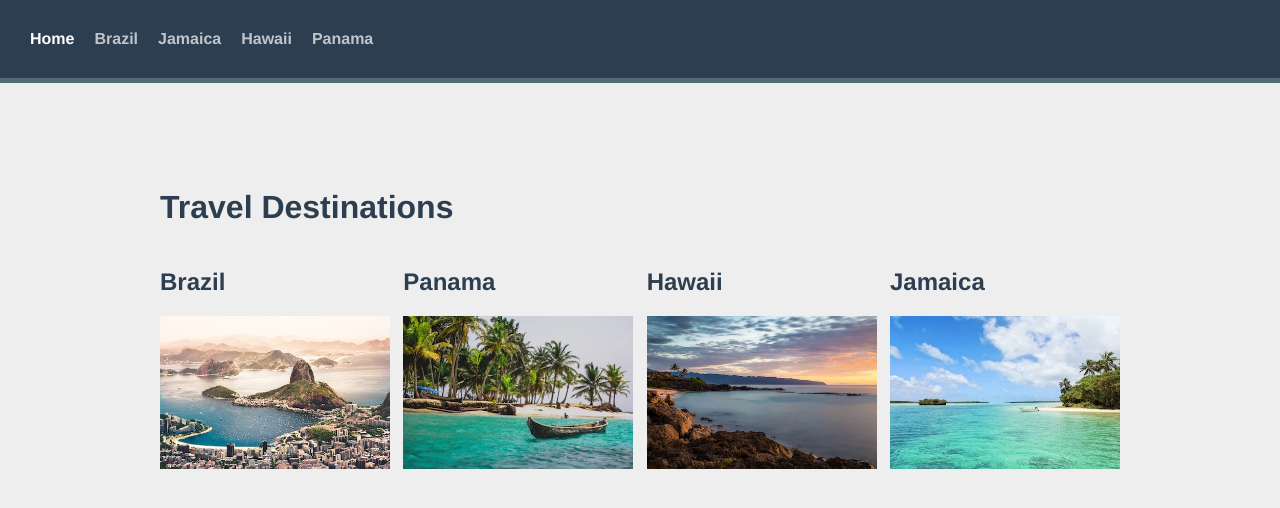
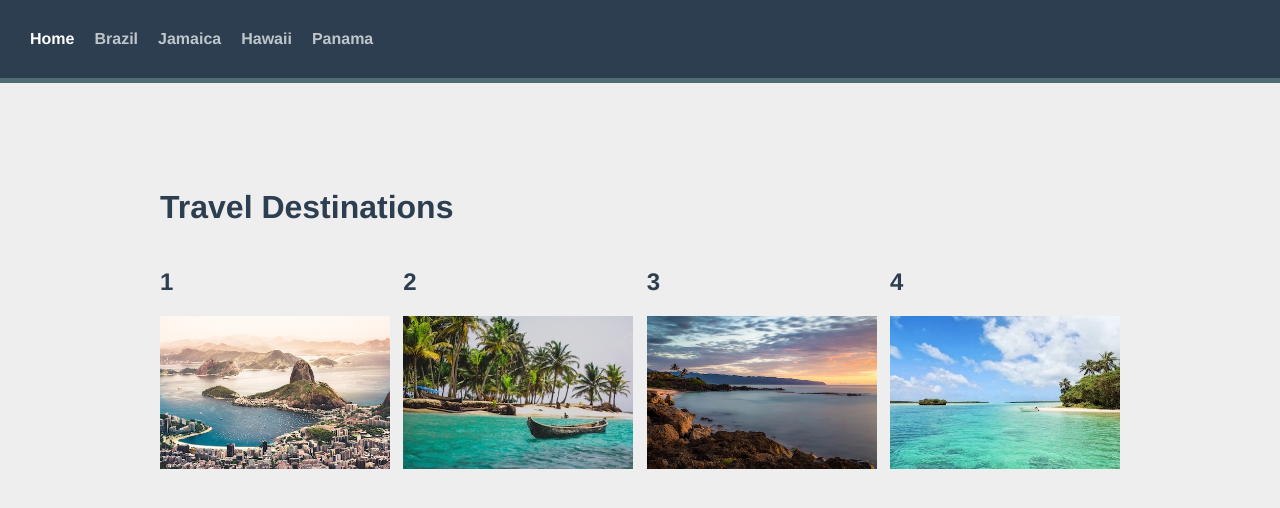
Before and after one commit to ogeeDeveloper/vue-travel-app-vue-router4, a Vue app: page / in a window 1280 px wide. Shown: the top 508 px of the page. Built offline with nearby package versions, Linux system fonts and the light colour scheme.

Commit message:
feat: added a Destnation interface to the Home directory for better intellisense and error prevention

```diff
--- a/src/pages/Home.vue
+++ b/src/pages/Home.vue
@@ -7,7 +7,7 @@
                 :key="destination.id"
                 :to="destination.slug"
             >
-                <h2>{{ destination.name }}</h2>
+                <h2>{{ destination.id }}</h2>
                 <img :src="`/images/${destination.image}`" :alt="destination.name" >
        </router-link>
         </div>
@@ -16,7 +16,24 @@
 
 <script setup lang="ts">
     import sourceData from '../data.json'
-    const destinations = sourceData.destinations;
+
+    interface Experience {
+    name: string;
+    slug: string;
+    image: string;
+    description: string;
+    }
+
+    interface Destination {
+    name: string;
+    slug: string;
+    image: string;
+    id: number;
+    description: string;
+    experiences: Experience[];
+    }
+
+    const destinations: Destination[] = sourceData.destinations;
 </script>
 
 <style scoped>
```
